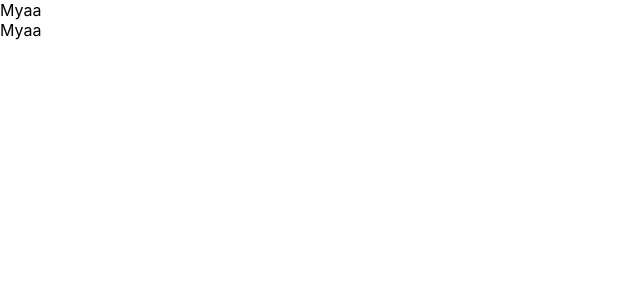
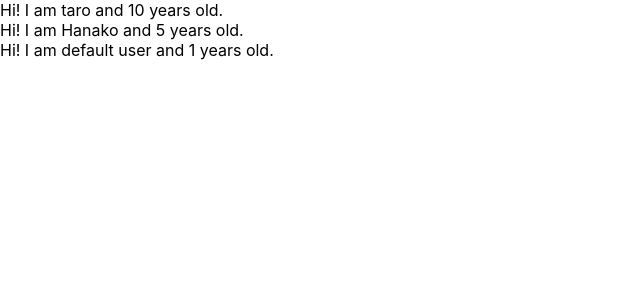
Before and after one commit to Yamamotonasu/redux-test, a React (Create React App) app: page / in a window 1280 px wide. Shown: the top 300 px of the page, without its empty margins (0-640 px from the left). Built offline with nearby package versions, Linux system fonts and the light colour scheme.

Commit message:
add props

```diff
--- a/src/App.js
+++ b/src/App.js
@@ -1,28 +1,28 @@
 import React, { Component } from 'react';
 
-// // app class inherted component
-// class App extends Component {
-//   render() {
-//     return (
-//       <React.Fragment>
-//         <label htmlFor="bar">bar</label>
-//         <input type="text" onChange={() => { console.log("I am clicked.") }} />
-//       </React.Fragment>
-//     );
-//   }
-// }
-
 const App = () => {
+  const profiles = [
+    { name: "taro", age: 10 },
+    { name: "Hanako", age: 5},
+    { name: "default user" }
+  ]
   return (
     <div>
-      <Cat />
-      <Cat />
+    {
+      profiles.map((profile, index) => {
+        return <User name={profile.name} age={profile.age} key={index}/>
+      })
+    }
     </div>
   )
 }
 
-const Cat = () => {
-  return <div>Myaa</div>
+const User = (props) => {
+  return <div>Hi! I am {props.name} and {props.age} years old.</div>
+}
+
+User.defaultProps = {
+  age: 1
 }
 
 export default App;
```
Also changed, not shown: 1 other file (tests, documents, lock files or other folders).
